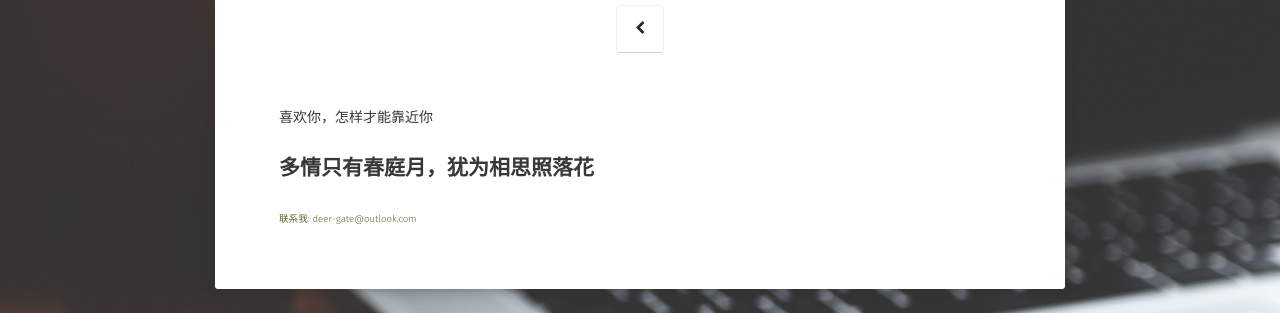
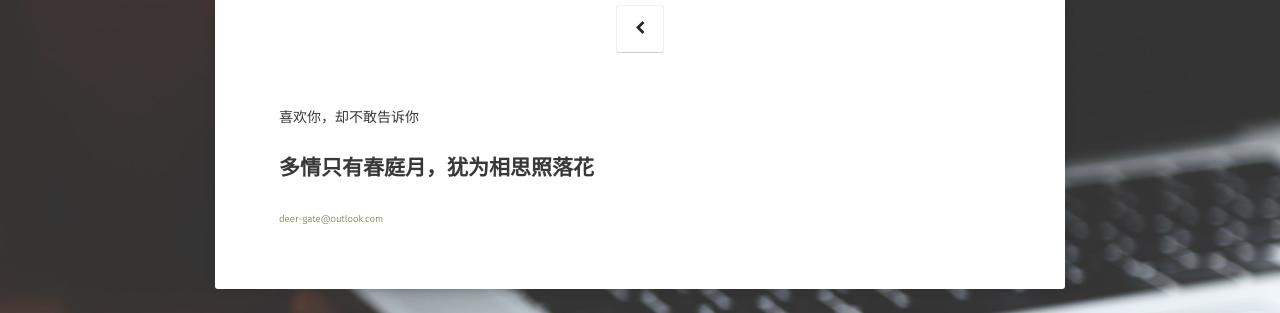
Before and after one commit to deergate/deergate.github.io, a Jekyll site: the page built from about/index.md, in a window 1280 px wide. Shown: the part 184-497 px from the top of the page. Built offline with Jekyll 4.4.1, drawn with Linux system fonts in a browser that asks for light colours; some web fonts are replaced.

Commit message:
修改email

```diff
--- a/about/index.md
+++ b/about/index.md
@@ -6,8 +6,8 @@ date: 2021-01-01
 comments: false
 ---
 
-喜欢你，怎样才能靠近你
+喜欢你，却不敢告诉你
 
 ## 多情只有春庭月，犹为相思照落花
 
-<span style="font-size:0.6rem;font-weight:100;color:darkolivegreen">联系我: deer-gate@outlook.com</span>
+<span style="font-size:0.6rem;font-weight:100;color:darkolivegreen">deer-gate@outlook.com</span>
```
